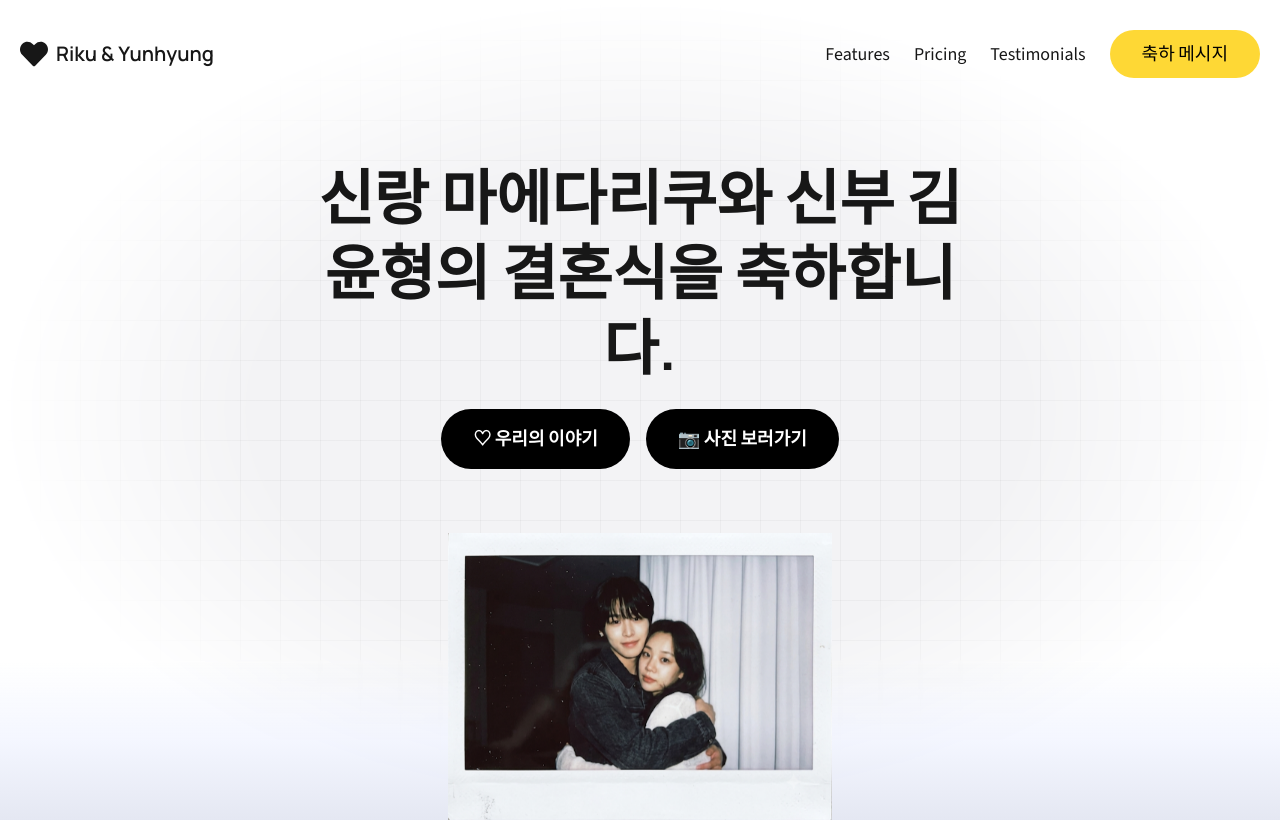
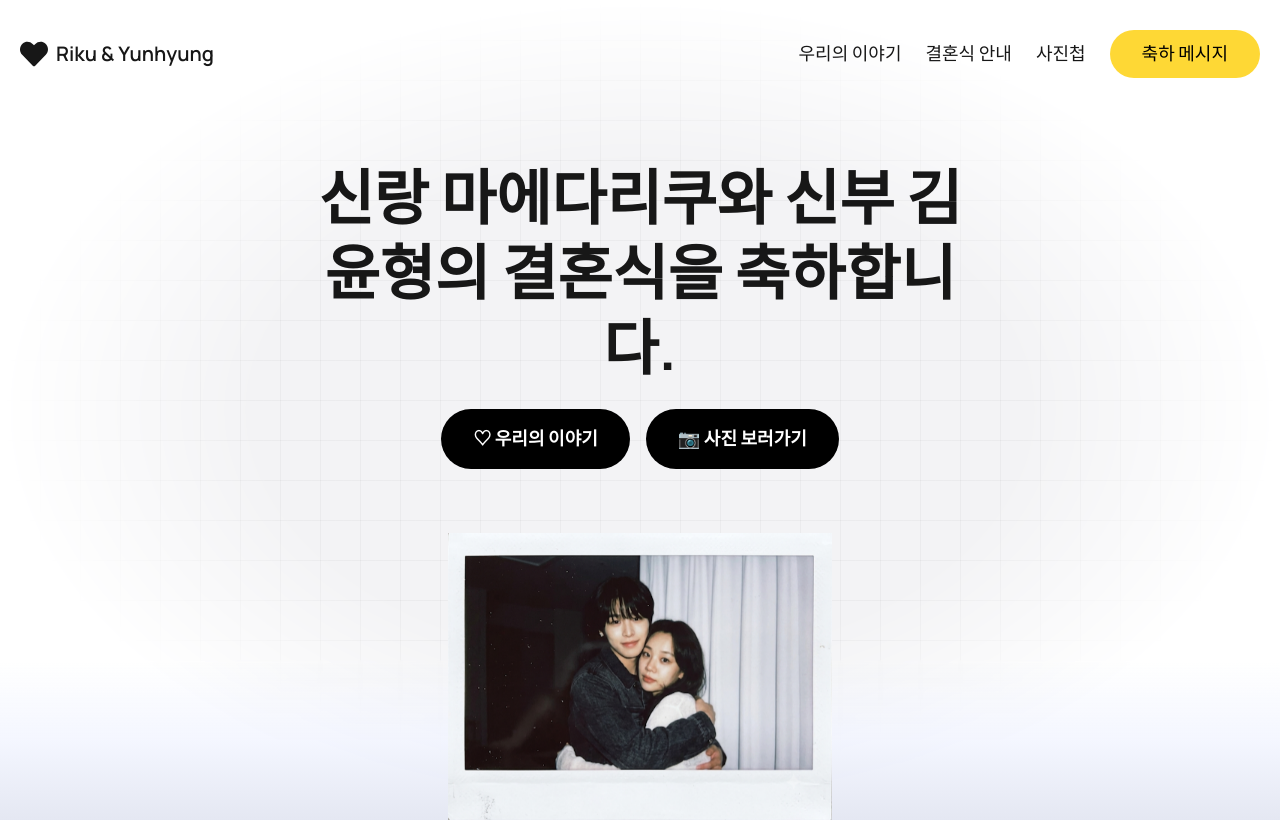
Before and after one commit to iamdkfl/finwise-saas-landing-page, a Next.js app: page / in a window 1280 px wide. Shown: the top 822 px of the page. Built offline with nearby package versions, Linux system fonts and the light colour scheme.

Commit message:
Translate menu item texts to Korean

```diff
--- a/src/data/menuItems.ts
+++ b/src/data/menuItems.ts
@@ -1,16 +1,17 @@
+
 import { IMenuItem } from "@/types";
 
 export const menuItems: IMenuItem[] = [
     {
-        text: "Features",
+        text: "우리의 이야기",
         url: "#features"
     },
     {
-        text: "Pricing",
+        text: "결혼식 안내",
         url: "#pricing"
     },
     {
-        text: "Testimonials",
+        text: "사진첩",
         url: "#testimonials"
     }
 ];
```
